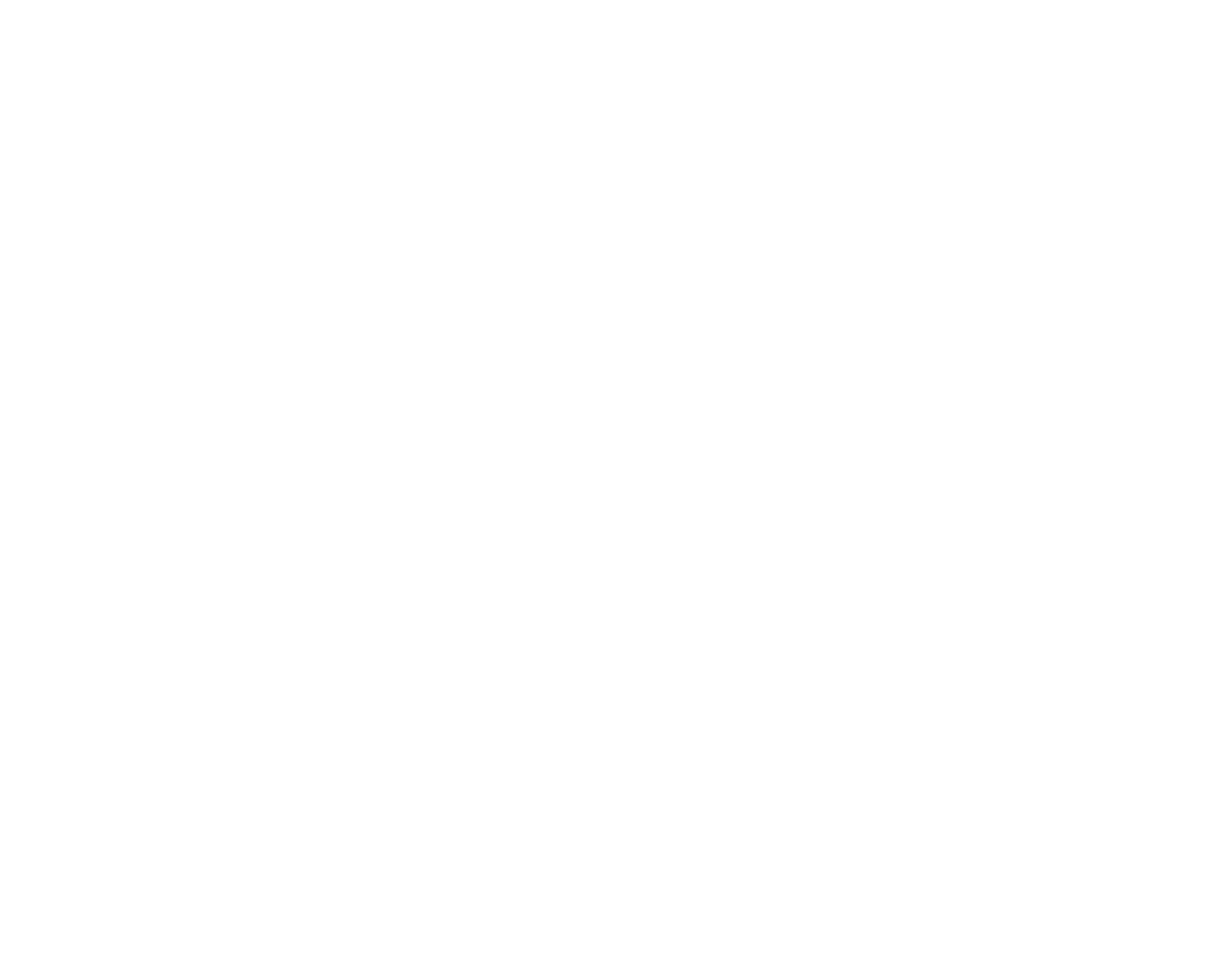
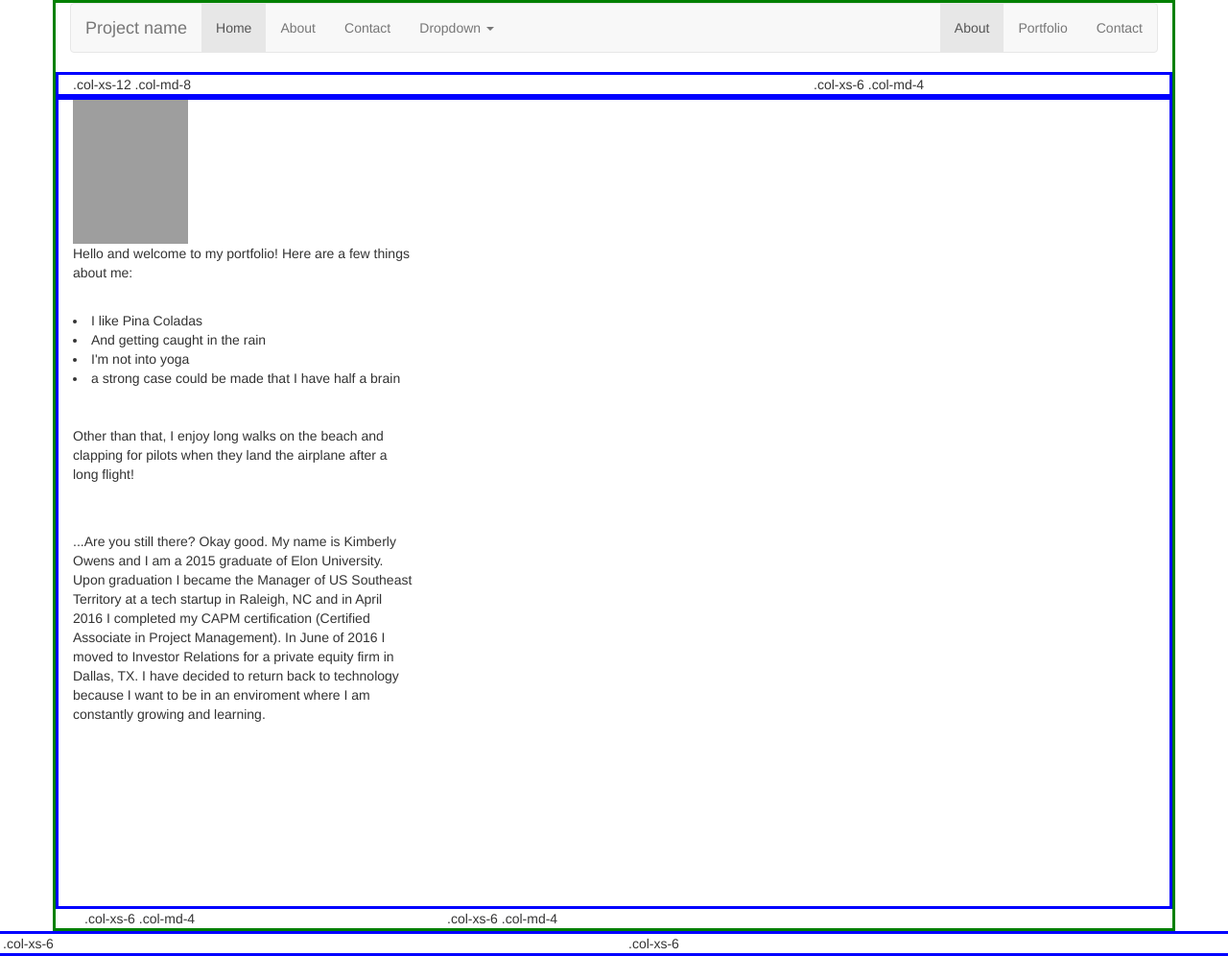
Before and after one commit to kowens32/Bootstrap-Portfolio, a plain HTML site: page index.html in a window 1280 px wide. Shown: the whole page at 96% size. Before the commit the page ends 800 px from the top, so only its background shows below. Drawn offline with nearby package versions, Linux system fonts and the light colour scheme; grey boxes are pictures that could not be loaded.

Commit message:
content update

```diff
--- a/index.html
+++ b/index.html
@@ -2,9 +2,95 @@
 <html lang="en">
 <head>
     <meta charset="UTF-8">
-    <title>Title</title>
+    <title>About Me</title>
+    <link rel="stylesheet" type="text/css" href="style.css">
+    <link rel="stylesheet" href="https://maxcdn.bootstrapcdn.com/bootstrap/3.3.6/css/bootstrap.min.css">
+
 </head>
 <body>
 
+<div class="container">
+<nav class="navbar navbar-default">
+
+    <div class="navbar-header">
+        <button type="button" class="navbar-toggle collapsed" data-toggle="collapse" data-target="#navbar" aria-expanded="false" aria-controls="navbar">
+            <span class="sr-only">Toggle navigation</span>
+            <span class="icon-bar"></span>
+            <span class="icon-bar"></span>
+            <span class="icon-bar"></span>
+        </button>
+        <a class="navbar-brand" href="#">Project name</a>
+    </div>
+    <div id="navbar" class="navbar-collapse collapse">
+        <ul class="nav navbar-nav">
+            <li class="active"><a href="#">Home</a></li>
+            <li><a href="#">About</a></li>
+            <li><a href="#">Contact</a></li>
+            <li class="dropdown">
+                <a href="#" class="dropdown-toggle" data-toggle="dropdown" role="button" aria-haspopup="true" aria-expanded="false">Dropdown <span class="caret"></span></a>
+                <ul class="dropdown-menu">
+                    <li><a href="#">Action</a></li>
+                    <li><a href="#">Another action</a></li>
+                    <li><a href="#">Something else here</a></li>
+                    <li role="separator" class="divider"></li>
+                    <li class="dropdown-header">Nav header</li>
+                    <li><a href="#">Separated link</a></li>
+                    <li><a href="#">One more separated link</a></li>
+                </ul>
+            </li>
+        </ul>
+        <ul class="nav navbar-nav navbar-right">
+            <li class="active"><a href="./">About<span class="sr-only">(current)</span></a></li>
+            <li><a href="../navbar-static-top/">Portfolio</a></li>
+            <li><a href="../navbar-fixed-top/">Contact</a></li>
+        </ul>
+    </div>
+    <!--/.nav-collapse -->
+    <!--/.container-fluid -->
+</nav>
+<!-- Stack the columns on mobile by making one full-width and the other half-width -->
+<div class="row">
+    <div class="col-xs-12 col-md-8">.col-xs-12 .col-md-8</div>
+    <div class="col-xs-6 col-md-4">.col-xs-6 .col-md-4</div>
+</div>
+
+<!-- Columns start at 50% wide on mobile and bump up to 33.3% wide on desktop -->
+<div class="row">
+    <div class="col-xs-6 col-md-4"><img src="https://s-media-cache-ak0.pinimg.com/736x/da/af/73/daaf73960eb5a21d6bca748195f12052--lion-photography-lion-kings.jpg" class="lion" alt="Serious photo of me" style ="width:120px;height:150px;">
+
+        <p>   Hello and welcome to my portfolio! Here are a few things about me:
+            <br><br>
+        <li> I like Pina Coladas </li>
+        <li> And getting caught in the rain </li>
+        <li> I'm not into yoga </li>
+        <li> a strong case could be made that I have half a brain </li>
+        <br><br>
+        <p>
+            Other than that, I enjoy long walks on the beach and clapping for pilots when they land the airplane after a long flight!
+        </p>
+
+
+        <br><br>
+        <p>...Are you still there? Okay good.
+            My name is Kimberly Owens and I am a 2015 graduate of Elon University.
+            Upon graduation I became the Manager of US Southeast Territory at a tech startup in Raleigh, NC and in April 2016 I completed my CAPM certification
+            (Certified Associate in Project Management). In June of 2016 I  moved to Investor Relations for a private equity firm in Dallas, TX.
+            I have decided to return back to technology because I want to be in an enviroment
+            where I am constantly growing and learning.
+            <br><br><br><br><br><br><br><br><br><br>
+        </p>
+    </div></div>
+    <div class="col-xs-6 col-md-4">.col-xs-6 .col-md-4</div>
+    <div class="col-xs-6 col-md-4">.col-xs-6 .col-md-4</div>
+</div>
+
+<!-- Columns are always 50% wide, on mobile and desktop -->
+<div class="row">
+    <div class="col-xs-6">.col-xs-6</div>
+    <div class="col-xs-6">.col-xs-6</div>
+</div>
+</div>
+
+
 </body>
 </html>
--- /dev/null
+++ b/style.css
@@ -0,0 +1,17 @@
+body {
+    background-color: gainsboro;
+
+}
+
+.container {
+    border: solid green;
+
+}
+
+.row {
+    border: solid blue;
+}
+
+.col {
+    border: solid deeppink;
+}
```
